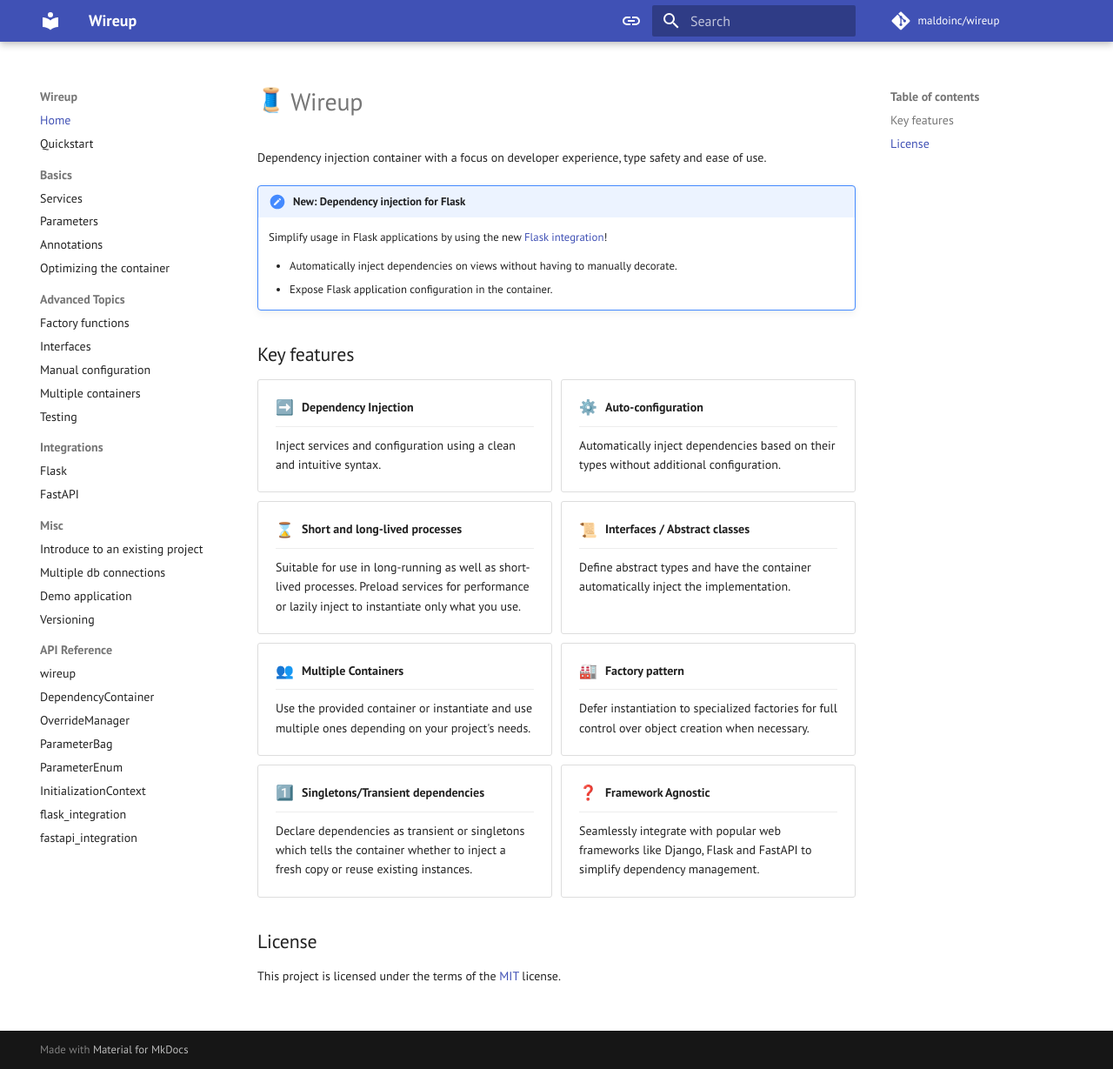
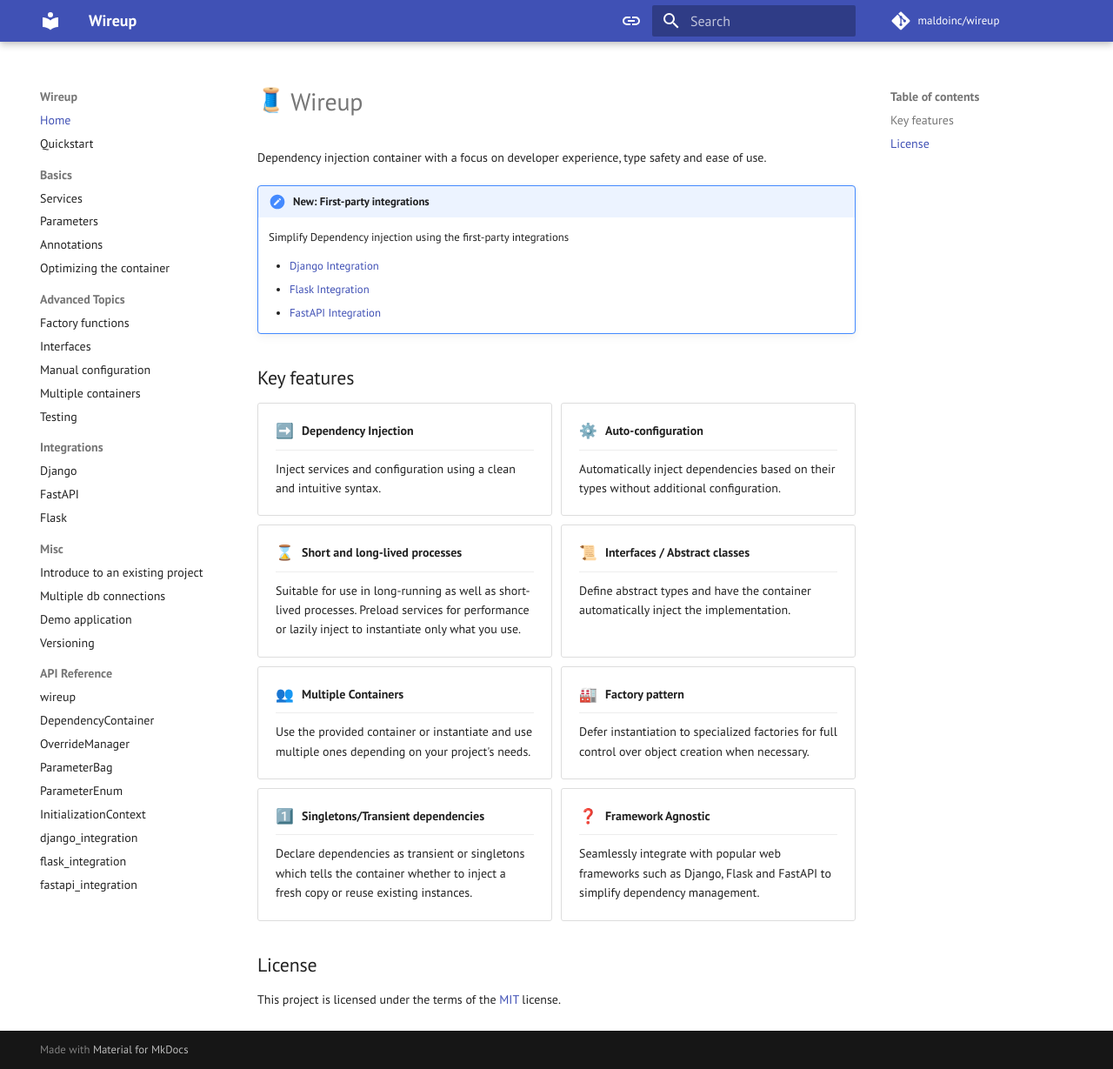
Before and after one commit to maldoinc/wireup, an MkDocs documentation site: the page built from docs/pages/index.md, in a window 1280 px wide and 1229 px high. Shown: the whole window at 87% size. Built offline with MkDocs 1.6.1 and Material for MkDocs 9.7.7, drawn with Linux system fonts in a browser that asks for light colours; emoji names are drawn with the system emoji font; some web fonts are replaced; comment, search, counter and statistics services are not loaded; the version menu is left out.

Commit message:
Add django integration (#20)

```diff
--- a/docs/mkdocs.yml
+++ b/docs/mkdocs.yml
@@ -14,8 +14,9 @@ nav:
       - Multiple containers: multiple_containers.md
       - Testing: testing.md
   - Integrations:
+    - Django: integrations/django.md
+    - FastAPI: integrations/fastapi.md
     - Flask: integrations/flask.md
-    - FastAPI: integrations/fastapi.md
   - Misc:
     - Introduce to an existing project: introduce_to_an_existing_project.md
     - Multiple db connections: multiple_registrations.md
@@ -28,6 +29,7 @@ nav:
       - ParameterBag: class/parameter_bag.md
       - ParameterEnum: class/parameter_enum.md
       - InitializationContext: class/initialization_context.md
+      - django_integration: class/django_integration.md
       - flask_integration: class/flask_integration.md
       - fastapi_integration: class/fastapi_integration.md
 repo_url: https://github.com/maldoinc/wireup
--- a/docs/pages/index.md
+++ b/docs/pages/index.md
@@ -2,12 +2,12 @@
 
 Dependency injection container with a focus on developer experience, type safety and ease of use.
 
-!!! note "New: Dependency injection for Flask"
-    Simplify usage in Flask applications by using the new [Flask integration](integrations/flask.md)!
+!!! note "New: First-party integrations"
+    Simplify Dependency injection using the first-party integrations
 
-    * Automatically inject dependencies on views without having to manually decorate.
-    * Expose Flask application configuration in the container.
-
+    * [Django Integration](integrations/django.md)
+    * [Flask Integration](integrations/flask.md)
+    * [FastAPI Integration](integrations/fastapi.md)
 ## Key features
 
 <div class="card-container">
@@ -67,7 +67,7 @@ Dependency injection container with a focus on developer experience, type safety
             <img src="https://cdn.jsdelivr.net/gh/jdecked/twemoji@14.1.2/assets/72x72/2753.png" />
             Framework Agnostic
         </div>
-        Seamlessly integrate with popular web frameworks like Django, Flask and FastAPI
+        Seamlessly integrate with popular web frameworks such as Django, Flask and FastAPI
         to simplify dependency management.
     </div>
 
```
Also changed, not shown: docs/pages/class/django_integration.md (added, +1 -0 lines), docs/pages/integrations/django.md (added, +67 -0 lines), readme.md, 12 other files.
